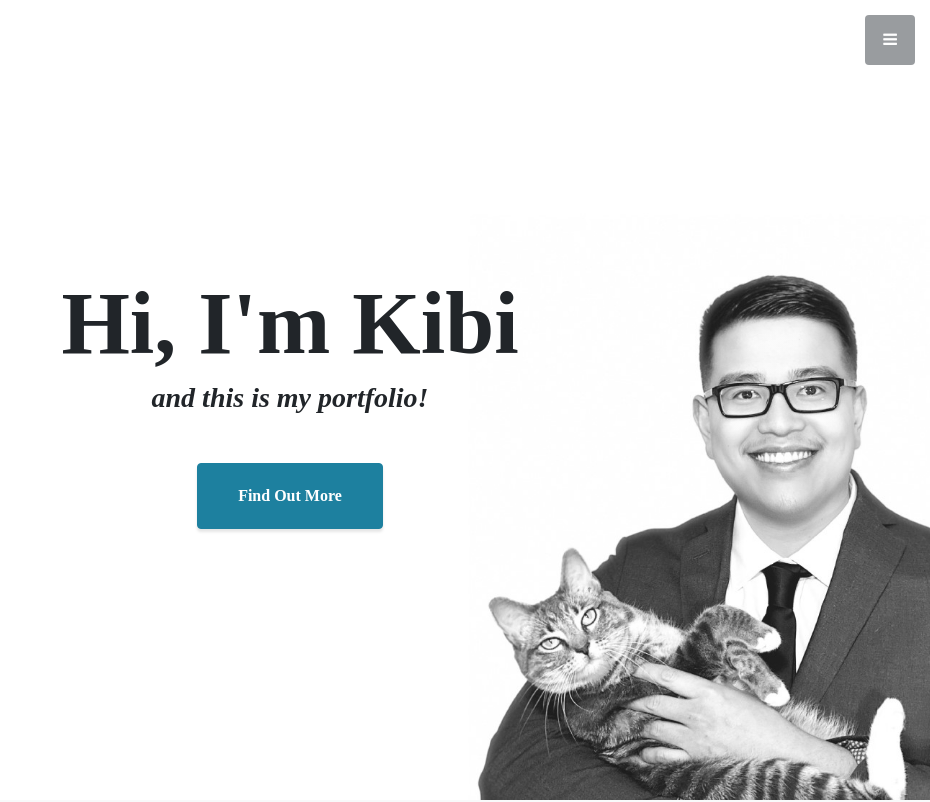
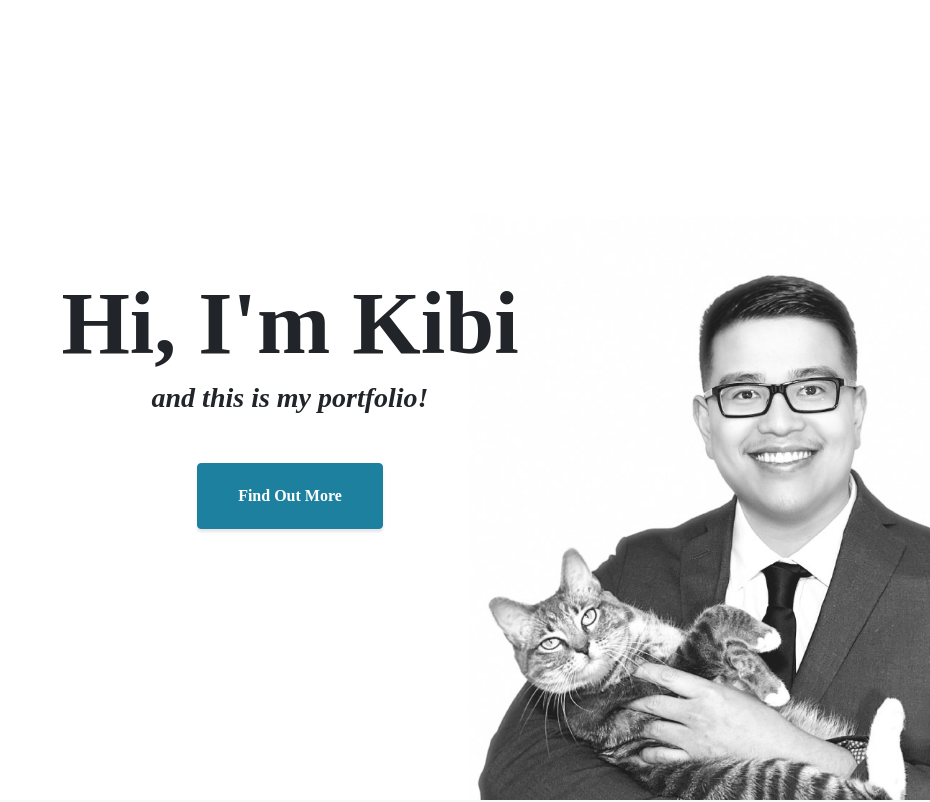
Before and after one commit to jaykibi/kibi-io, a React (Create React App) app: page / in a window 1280 px wide. Shown: the top 802 px of the page, without its empty margins (350-1280 px from the left). Built offline with nearby package versions, Linux system fonts and the light colour scheme.

Commit message:
removed burger button from landing page

```diff
--- a/src/App.js
+++ b/src/App.js
@@ -6,9 +6,9 @@ function App() {
   return (
     <div className="App">
 
-  <a class="menu-toggle rounded" href="#">
+  {/* <a class="menu-toggle rounded" href="#">
     <i class="fa fa-bars"></i>
-  </a>
+  </a> */}
   <nav id="sidebar-wrapper">
     <ul class="sidebar-nav">
       <li class="sidebar-brand">
```
